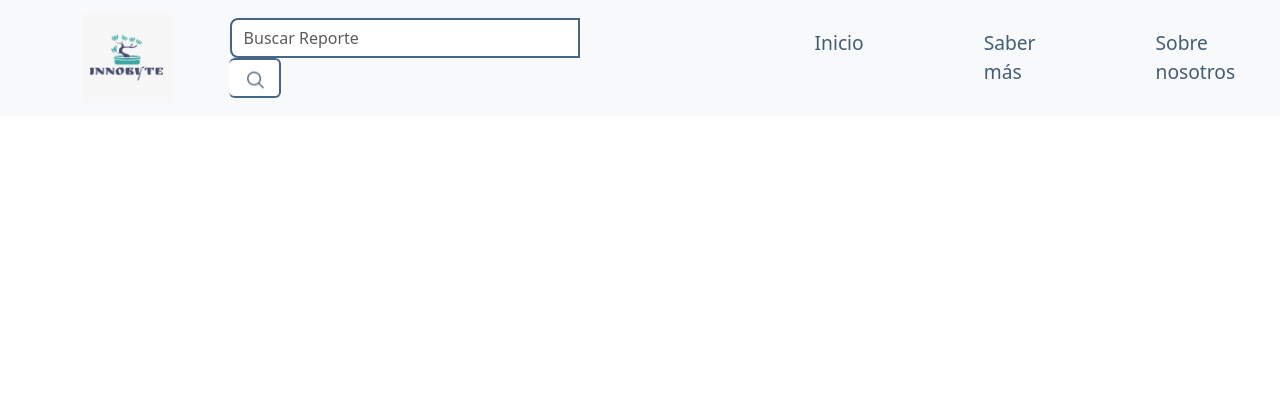
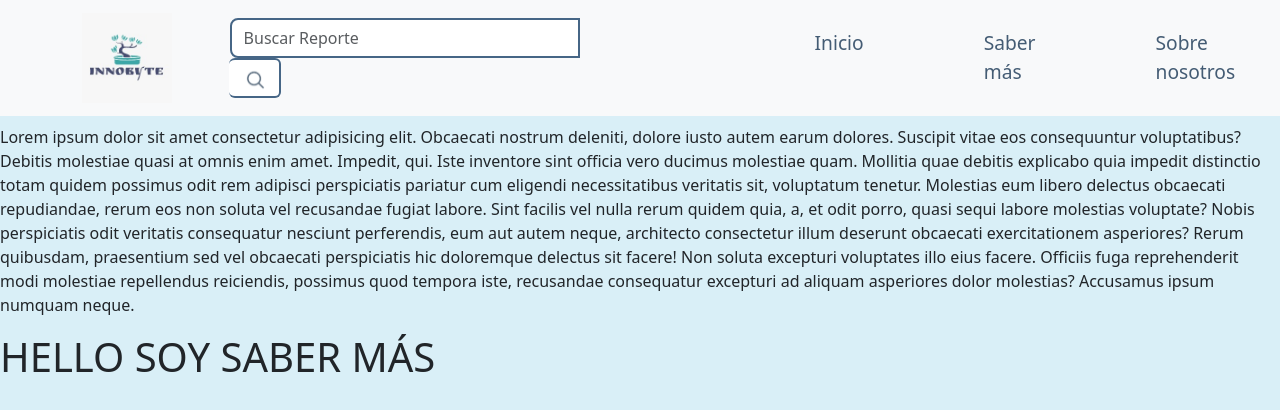
Before and after one commit to MartinRincon03/Hackaton, a React (Vite) app: page /sabermas in a window 1280 px wide. Shown: the top 410 px of the page. Built offline with nearby package versions, Linux system fonts and the light colour scheme.

Commit message:
[FIX] page styles

```diff
--- a/index.html
+++ b/index.html
@@ -4,6 +4,7 @@
     <meta charset="UTF-8" />
     <link rel="icon" type="image/svg+xml" href="/vite.svg" />
     <meta name="viewport" content="width=device-width, initial-scale=1.0" />
+    <link rel="stylesheet" href="./src/assets/styles/index.css">
     <title>Vite + React</title>
   </head>
   <body>
--- /dev/null
+++ b/src/assets/styles/index.css
@@ -0,0 +1,13 @@
+*{
+    margin: 0;
+    padding: 0;
+    box-sizing: border-box;
+}
+
+body{
+    background-color: #D9EFF7 !important;
+}
+
+.container-pages{
+    margin-top: 125px;
+}
--- a/src/components/atoms/Navbar.jsx
+++ b/src/components/atoms/Navbar.jsx
@@ -22,18 +22,18 @@ const Navbar = () => {
           <span className="navbar-toggler-icon"></span>
         </button>
 
-        <div class="collapse navbar-collapse" id="navbarNav">
-          <ul class="navbar-nav mr-auto">
-            <li class="nav-item">
-              <div class="input-group">
+        <div className="collapse navbar-collapse" id="navbarNav">
+          <ul className="navbar-nav mr-auto">
+            <li className="nav-item">
+              <div className="input-group">
                 <input
-                  class="form-control input-css"
+                  className="form-control input-css"
                   type="text"
                   placeholder="Buscar Reporte"
                 />
-                <div class="input-group-append">
+                <div className="input-group-append">
                   <button
-                    class="btn btn-outline-secondary btn-css"
+                    className="btn btn-outline-secondary btn-css"
                     type="button"
                   >
                     <img src={IconSearch} />
@@ -42,28 +42,28 @@ const Navbar = () => {
               </div>
             </li>
           </ul>
-          <ul class="navbar-nav ">
-            <li class="nav-item">
+          <ul className="navbar-nav ">
+            <li className="nav-item">
               <Link
-                class="nav-link link-css"
+                className="nav-link link-css"
                 style={{ paddingLeft: "15rem" }}
                 to={"/"}
               >
                 Inicio
               </Link>
             </li>
-            <li class="nav-item">
+            <li className="nav-item">
               <Link
-                class="nav-link link-css"
+                className="nav-link link-css"
                 style={{ paddingLeft: "7rem" }}
                 to={"/sabermas"}
               >
                 Saber más
               </Link>
             </li>
-            <li class="nav-item">
+            <li className="nav-item">
               <Link
-                class="nav-link link-css"
+                className="nav-link link-css"
                 style={{ paddingLeft: "7rem" }}
                 to={"/nosotros"}
               >
--- a/src/containers/App.jsx
+++ b/src/containers/App.jsx
@@ -1,4 +1,4 @@
-import { BrowserRouter, Routes, Route } from "react-router-dom";
+import { BrowserRouter as Router, Routes, Route } from "react-router-dom";
 
 import "bootstrap/dist/css/bootstrap.css";
 import "bootstrap/dist/js/bootstrap.js";
@@ -9,18 +9,20 @@ import Nosotros from "../pages/Nosotros";
 
 function App() {
   return (
-    <BrowserRouter>
+    <Router>
       <div>
         <Navbar />
-        <Routes>
-          <Route path="/" element={<Inicio/>} />
-          <Route path="/sabermas" element={<SaberMas />} />
-          <Route path="/nosotros" element={<Nosotros />} />
+        <div className="container-pages">
+          <Routes>
+            <Route path="/" element={<Inicio />} />
+            <Route path="/sabermas" element={<SaberMas />} />
+            <Route path="/nosotros" element={<Nosotros />} />
 
-        {/* <Route path="/*" element={<NotFound />} /> */}
-        </Routes>
+            {/* <Route path="/*" element={<NotFound />} /> */}
+          </Routes>
+        </div>
       </div>
-    </BrowserRouter>
+    </Router>
   );
 }
 
--- a/src/pages/SaberMas.jsx
+++ b/src/pages/SaberMas.jsx
@@ -1,6 +1,11 @@
 function SaberMas() {
     return (
         <div>
+            <p>Lorem ipsum dolor sit amet consectetur adipisicing elit. Obcaecati nostrum deleniti, dolore iusto autem earum dolores. Suscipit vitae eos consequuntur voluptatibus? Debitis molestiae quasi at omnis enim amet. Impedit, qui.
+            Iste inventore sint officia vero ducimus molestiae quam. Mollitia quae debitis explicabo quia impedit distinctio totam quidem possimus odit rem adipisci perspiciatis pariatur cum eligendi necessitatibus veritatis sit, voluptatum tenetur.
+            Molestias eum libero delectus obcaecati repudiandae, rerum eos non soluta vel recusandae fugiat labore. Sint facilis vel nulla rerum quidem quia, a, et odit porro, quasi sequi labore molestias voluptate?
+            Nobis perspiciatis odit veritatis consequatur nesciunt perferendis, eum aut autem neque, architecto consectetur illum deserunt obcaecati exercitationem asperiores? Rerum quibusdam, praesentium sed vel obcaecati perspiciatis hic doloremque delectus sit facere!
+            Non soluta excepturi voluptates illo eius facere. Officiis fuga reprehenderit modi molestiae repellendus reiciendis, possimus quod tempora iste, recusandae consequatur excepturi ad aliquam asperiores dolor molestias? Accusamus ipsum numquam neque.</p>
             <h1>HELLO SOY SABER MÁS</h1>
         </div>
      );
```
